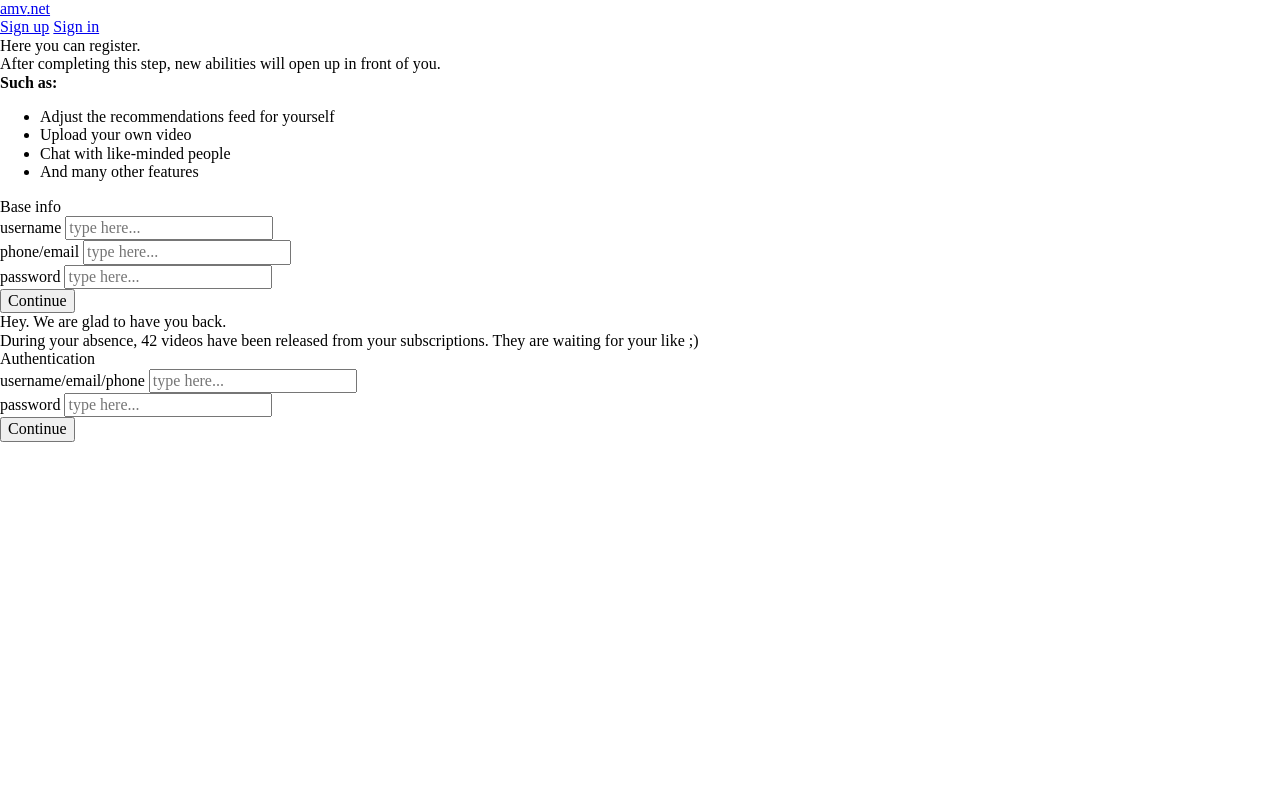
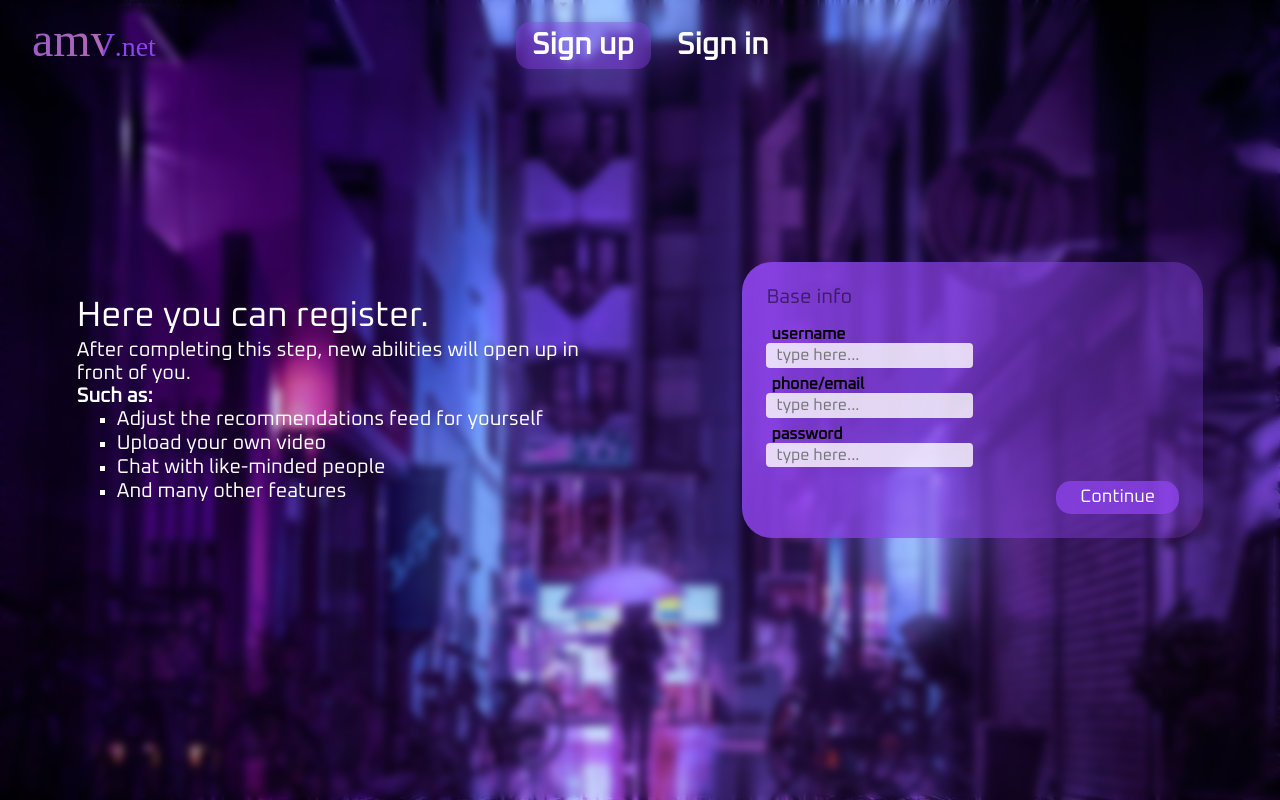
Before and after one commit to mrSkyGuy/amv.net, a plain HTML site: page static/pages/sign-up-in.html in a window 1280 px wide. Drawn offline with Linux system fonts and the light colour scheme; a web font is replaced by a local one.

Commit message:
i've forgotten to rename link for css file xD

```diff
--- a/static/pages/sign-up-in.html
+++ b/static/pages/sign-up-in.html
@@ -11,7 +11,7 @@
   <link href="https://fonts.googleapis.com/icon?family=Material+Icons"                                             rel="stylesheet">
   <link href="https://fonts.googleapis.com/icon?family=Material+Icons+Outlined"                                    rel="stylesheet">
 
-  <link rel="stylesheet" href="../styles/css/sign.css">
+  <link rel="stylesheet" href="../styles/css/sign-up-in.css">
   <link rel="stylesheet" href="../styles/css/normalize.css">
   <link rel="icon"       href="../img/favicon.png" type="image/x-icon">
   <title>amv.net — sign up/in</title>
```
